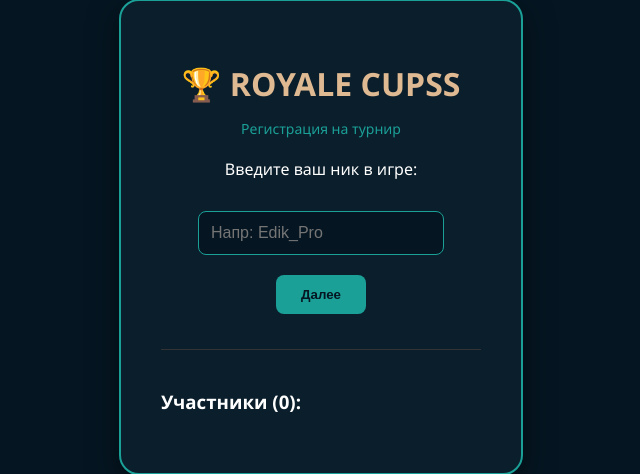
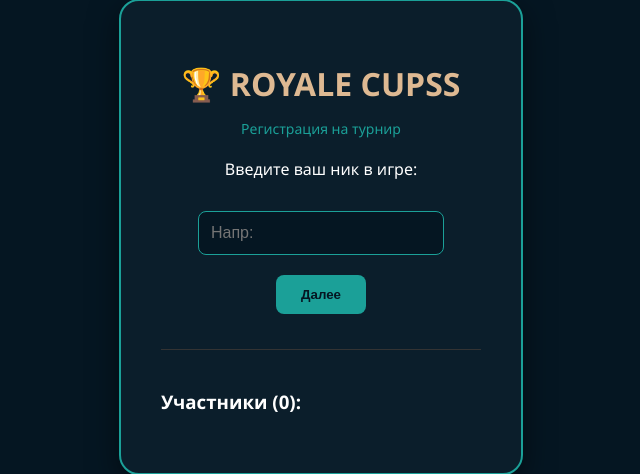
Before and after one commit to osmanseduard-gif/royale-cups, a Flask app: page / in a window 1280 px wide. Shown: the part 29-503 px from the top of the page, without its empty margins (319-959 px from the left). Run offline with Flask 3, Linux system fonts and the light colour scheme.

Commit message:
Update index.html

```diff
--- a/templates/index.html
+++ b/templates/index.html
@@ -27,7 +27,7 @@
         <form id="regForm" action="/register" method="post">
             <div id="step1" class="step active">
                 <p>Введите ваш ник в игре:</p>
-                <input type="text" id="nickInput" name="nickname" placeholder="Напр: Edik_Pro" required>
+                <input type="text" id="nickInput" name="nickname" placeholder="Напр:" required>
                 <br>
                 <button type="button" class="btn" onclick="nextStep(1, 2)">Далее</button>
             </div>
```
